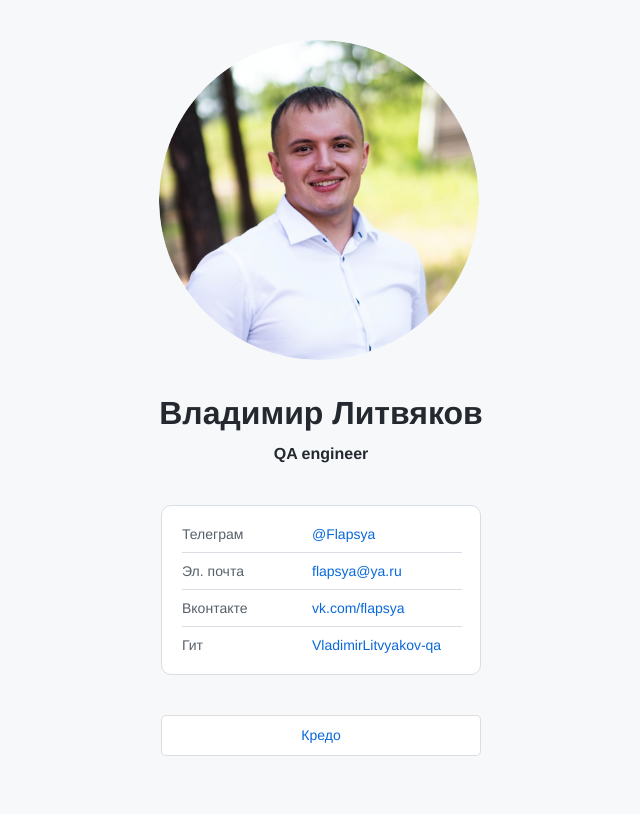
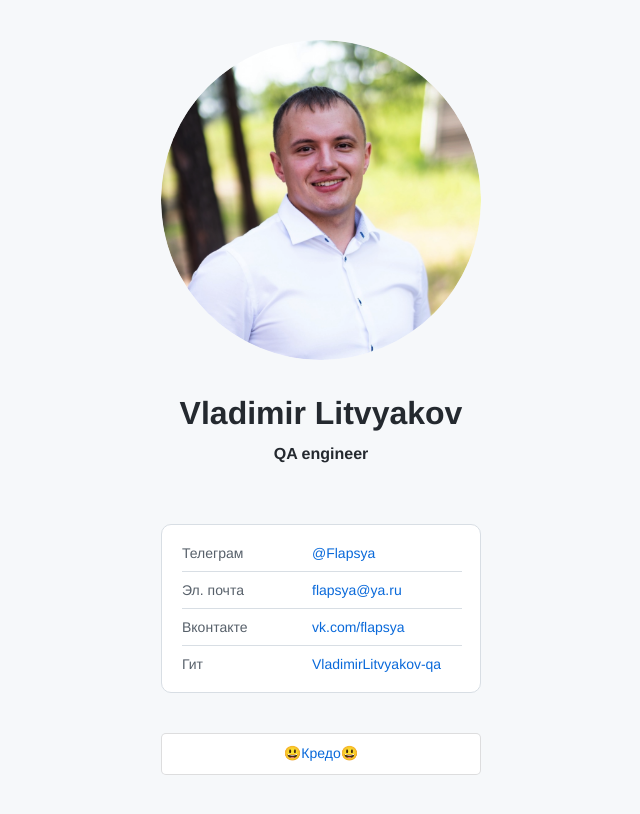
Before and after one commit to VladimirLitvyakov-qa/cv, a plain HTML site: page index.html in a window 1280 px wide. Shown: the whole page, without its empty margins (319-959 px from the left). Drawn offline with Linux system fonts and the light colour scheme.

Commit message:
add smile in button  credo. change name (rus layout to eng)

```diff
--- a/index.html
+++ b/index.html
@@ -11,8 +11,9 @@
   <body>
     <header class="header">
       <img src="./avatar.png" alt="avatar" class="header__avatar" height="320" width="320" />
-      <h1 class="header__title">Владимир Литвяков</h1>
+      <h1 class="header__title">Vladimir Litvyakov</h1>
       <h3 class="header__subtitle">QA engineer</h3>
+      <h3 class="header__subtitle_2"></h3>
     </header>
     <main>
       <section class="links">
@@ -41,7 +42,7 @@
       </section>
     </main>
     <footer>
-      <button type = "button" class="button-link" href=""> Кредо </button>
+      <button type = "button" class="button-link" href=""> 😃Кредо😃</button>
     </footer>
     <script type="text/javascript" src="js.js"></script>
   </body>
```
